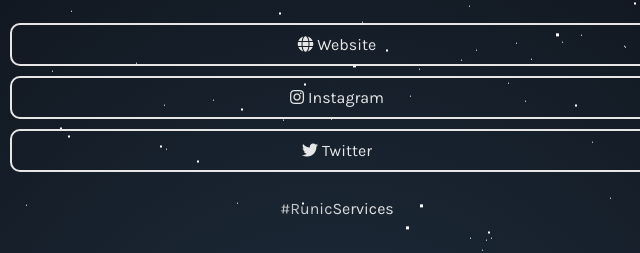
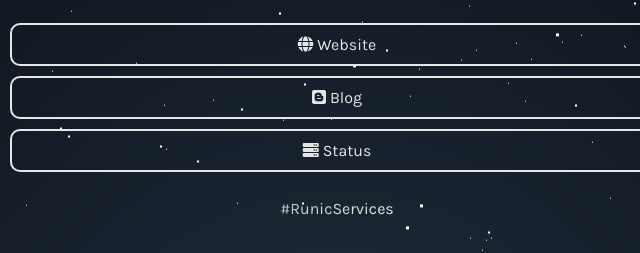
Before and after one commit to Runic-Services/links, a plain HTML site: page index.html in a window 1280 px wide. Shown: the part 181-434 px from the top of the page, 303-943 px from the left. Drawn offline with Linux system fonts and the light colour scheme.

Commit message:
Update index.html

```diff
--- a/index.html
+++ b/index.html
@@ -42,10 +42,10 @@
     <div id="links">
         <a class="link" href="https://runic.services" target="_blank"><i
                 class="fas fa-globe">&nbsp;</i>Website</a>
-        <a class="link" href="https://www.instagram.com/runicservices_/" target="_blank"><i
-                class="fab fa-instagram">&nbsp;</i>Instagram</a>
+        <a class="link" href="https://blog.runic.services" target="_blank"><i
+                class="fab fa-blogger">&nbsp;</i>Blog</a>
         <a class="link" href="https://twitter.com/RunicServices" target="_blank"><i
-                class="fab fa-twitter">&nbsp;</i>Twitter</a>
+                class="fas fa-server">&nbsp;</i>Status</a>
     </div>
 
     <div id="hashtag">
```
